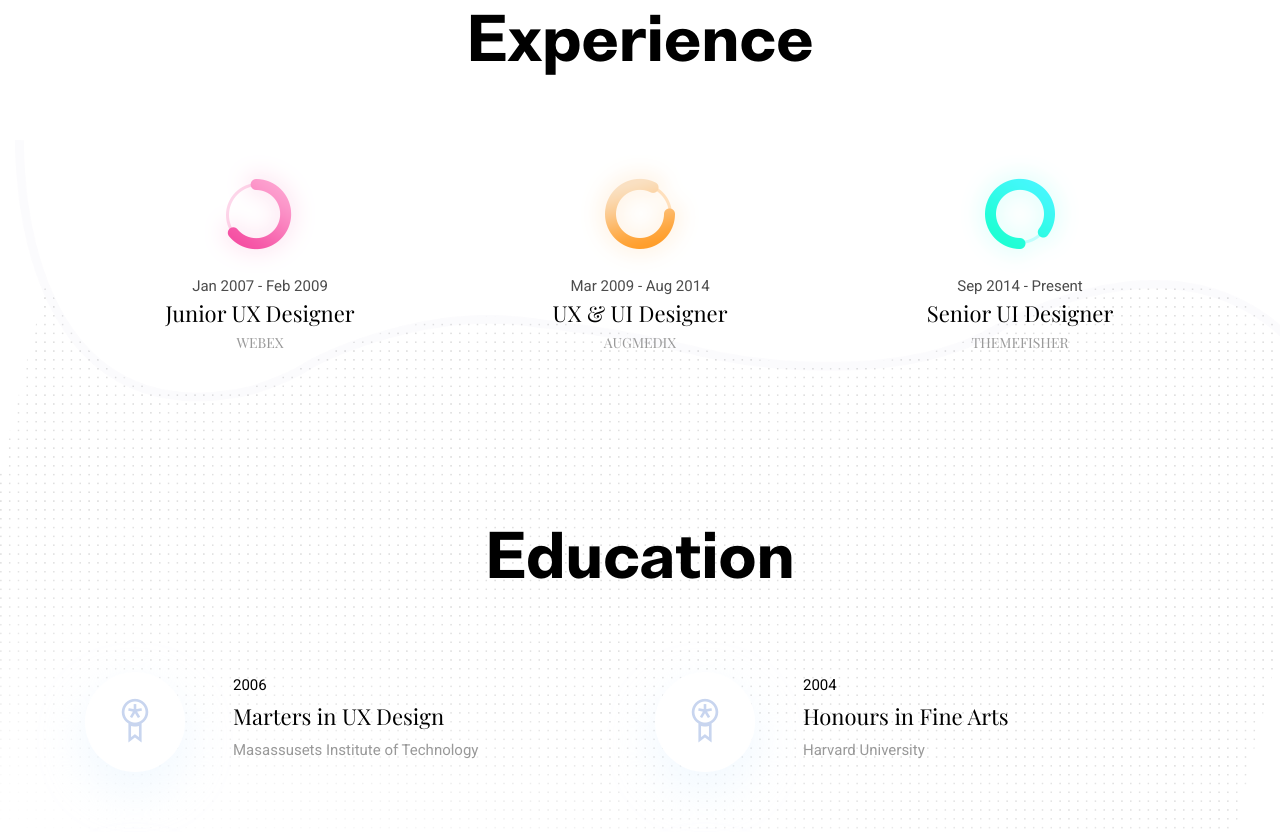
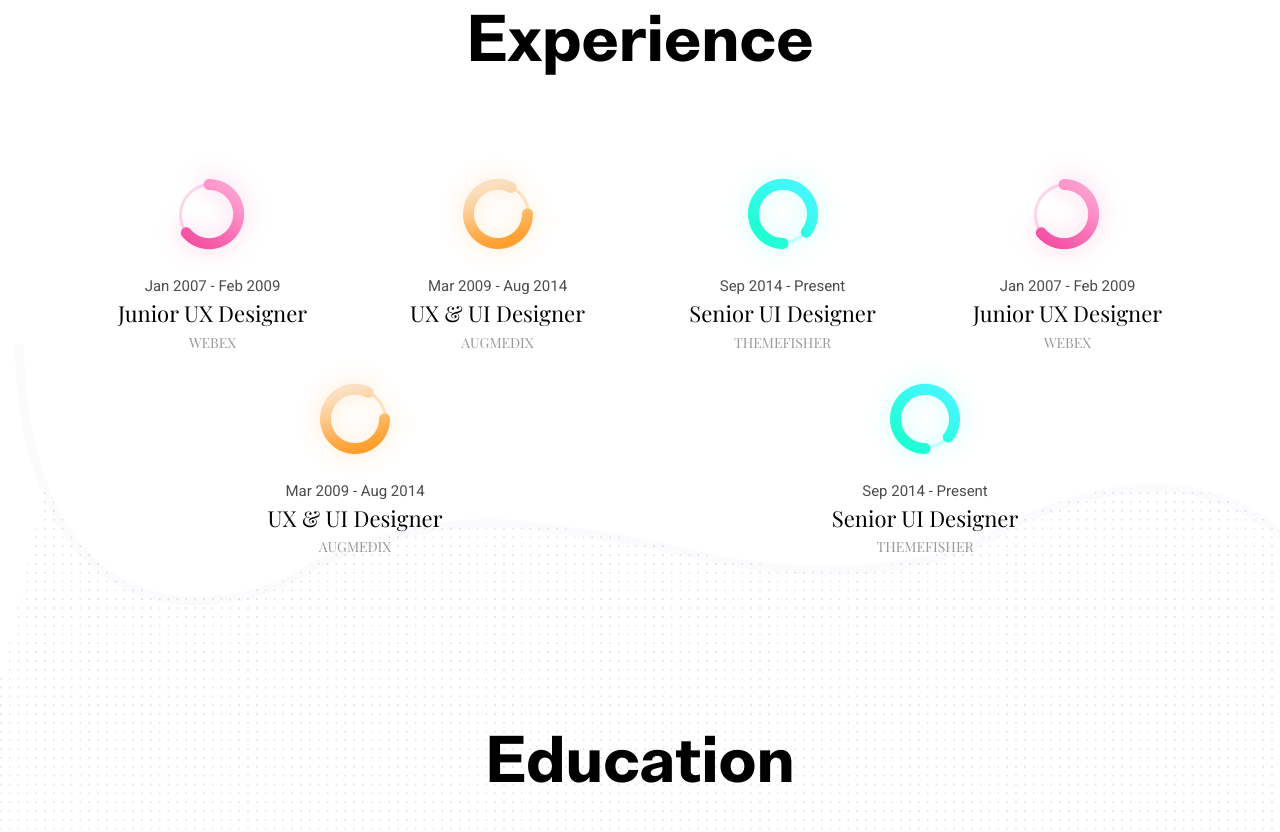
Before and after one commit to ahmed3elshaer/ahmed3elshaer.github.io, a plain HTML site: page index.html in a window 1280 px wide. Shown: the part 2791-3623 px from the top of the page. Drawn offline with nearby package versions, Linux system fonts and the light colour scheme.

Commit message:
testing new experience

```diff
--- a/index.html
+++ b/index.html
@@ -233,6 +233,25 @@
         <h4>Senior UI Designer</h4>
         <h6 class="text-light">THEMEFISHER</h6>
       </div>
+
+      <div class="col-lg-3 col-md-4 text-center">
+          <img src="images/experience/icon-1.png" alt="icon">
+          <p class="mb-0">Jan 2007 - Feb 2009</p>
+          <h4>Junior UX Designer</h4>
+          <h6 class="text-light">WEBEX</h6>
+        </div>
+        <div class="col-lg-3 col-md-4 text-center">
+          <img src="images/experience/icon-2.png" alt="icon">
+          <p class="mb-0">Mar 2009 - Aug 2014</p>
+          <h4>UX & UI Designer</h4>
+          <h6 class="text-light">AUGMEDIX</h6>
+        </div>
+        <div class="col-lg-3 col-md-4 text-center">
+          <img src="images/experience/icon-3.png" alt="icon">
+          <p class="mb-0">Sep 2014 - Present</p>
+          <h4>Senior UI Designer</h4>
+          <h6 class="text-light">THEMEFISHER</h6>
+        </div>
     </div>
   </div>
 </section>
@@ -337,16 +356,6 @@
           </div>
         </div>
       </div>
-      <div class="col-md-4 mb-4 mb-md-0">
-          <div class="card hover-shadow shadow">
-            <div class="card-body text-center px-4 py-5">
-              <i class="ti-panel icon mb-5 d-inline-block"></i>
-              <h4 class="mb-4">Interaction Design</h4>
-              <p>Lorem ipsum dolor sit amet, consectetur adipisicing elit, sed do eiusmod tempor incididunt ut labore et
-                dolore magna aliqua.</p>
-            </div>
-          </div>
-        </div>
     </div>
   </div>
 </section>
```
